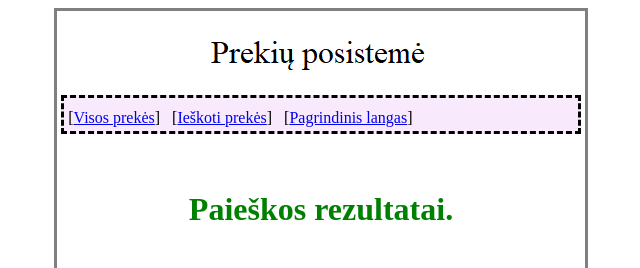
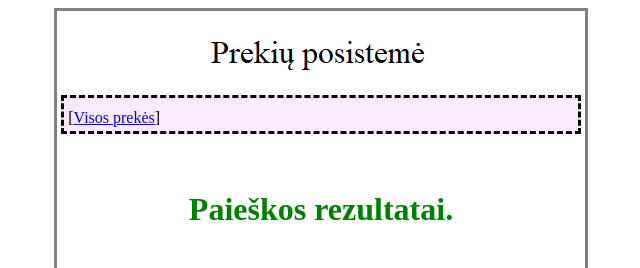
Before and after one commit to Kazill/Emart, a PHP site: page /ieskotiprekesa.php in a window 1280 px wide. Shown: the top 268 px of the page, without its empty margins (319-959 px from the left). Run offline with PHP 8.4, Linux system fonts and the light colour scheme; the visitor is signed in with stand-in values (Sample User, id 1); data that the repository does not hold is empty; some libraries are stand-ins or nearby versions.

Commit message:
sutvarkyta navigacija is prekiu saraso

```diff
--- a/parduotuve/include/prekiuposistemesmeniu.php
+++ b/parduotuve/include/prekiuposistemesmeniu.php
@@ -15,17 +15,17 @@ $role="";
      	echo "<table width=100% border=\"0\" cellspacing=\"1\" cellpadding=\"3\" class=\"meniu\">";
         echo "<tr><td>";
         echo "</td></tr><tr><td>";
-        echo "[<a href=\"perziureti_prekiu_sarasa.php\">Visos prekės</a>] &nbsp;&nbsp;";
+        echo "[<a href=\"$_SERVER\[\'DOCUMENT_ROOT\'\]". "/Emart/parduotuve/prekiu_posisteme/perziureti_prekiu_sarasa.php\">Visos prekės</a>] &nbsp;&nbsp;";
 
         if ($userlevel == $user_roles[ADMIN_LEVEL] ) {
             echo "[<a href=\"pridetipreke.php\">Pridėti prekę</a>] &nbsp;&nbsp;";
             echo "[<a href=\"uzsakymas_patv.php\">Nepatvirtinti užsakymai</a>] &nbsp;&nbsp;";
        	}
-		echo "[<a href=\"../ieskotiprekes.php\">Ieškoti prekės</a>] &nbsp;&nbsp;";
+		//echo "[<a href=\"../ieskotiprekes.php\">Ieškoti prekės</a>] &nbsp;&nbsp;";
 		/*
       echo "[<a href=\"perkamiausiosprekes.php\">Sudaryti perkamiausių prekių ataskaitą</a>] &nbsp;&nbsp;";
       */
      //Trečia operacija tik rodoma pasirinktu kategoriju vartotojams, pvz.:
-        echo "[<a href=\"../prekiuposisteme.php\">Pagrindinis langas</a>]";
+        //echo "[<a href=\"../prekiuposisteme.php\">Pagrindinis langas</a>]";
       echo "</td></tr></table>";
 ?>
--- a/parduotuve/prekiu_posisteme/perziureti_prekiu_sarasa.php
+++ b/parduotuve/prekiu_posisteme/perziureti_prekiu_sarasa.php
@@ -31,7 +31,7 @@ include("../include/functions.php");
 		inisession("part");   //   pavalom prisijungimo etapo kintamuosius
 		$_SESSION['prev']="index";
 
-        include("../include/prekiuposistemesmeniu.php"); //įterpiamas meniu pagal vartotojo rolę
+        //include($_SERVER['DOCUMENT_ROOT'] . "/Emart/parduotuve/include/prekiuposistemesmeniu.php"); //įterpiamas meniu pagal vartotojo rolę
 ?>
 
 
```
